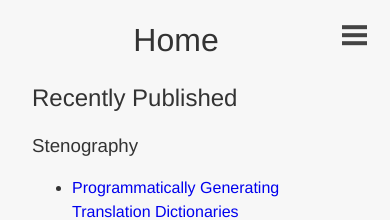
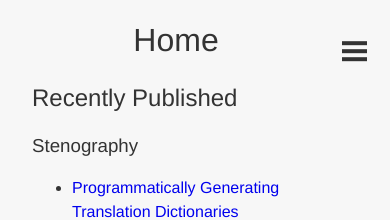
Before and after one commit to StevenTammen/StevenTammen.github.io, a Jekyll site: the page built from index.md, in a window 390 px wide. Shown: the top 220 px of the page. Built offline with Jekyll 4.4.1, drawn with Linux system fonts in a browser that asks for light colours.

Commit message:
Update stylesheet.css

```diff
--- a/assets/stylesheets/stylesheet.css
+++ b/assets/stylesheets/stylesheet.css
@@ -323,10 +323,10 @@
         width: 70px;
         height: 55px;
         float: right;
-        margin: 0 -2em 1em 0;
+        margin: 1em -2em 1em 0;
         text-indent: -9999px;
         overflow: hidden;
-        background: #444 url("hamburger.gif") no-repeat 50% 33%
+        background: #333 url("hamburger.gif") no-repeat 50% 33%
     }
 
     .main {
```
